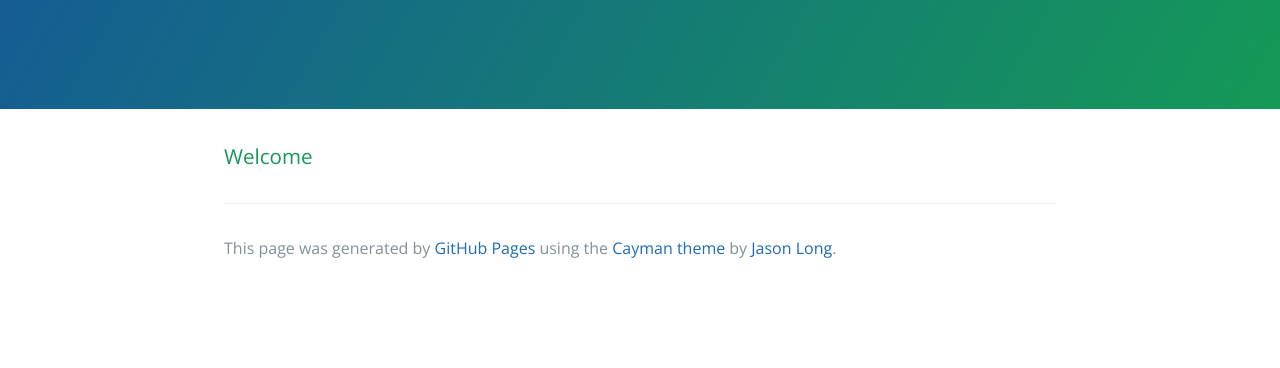
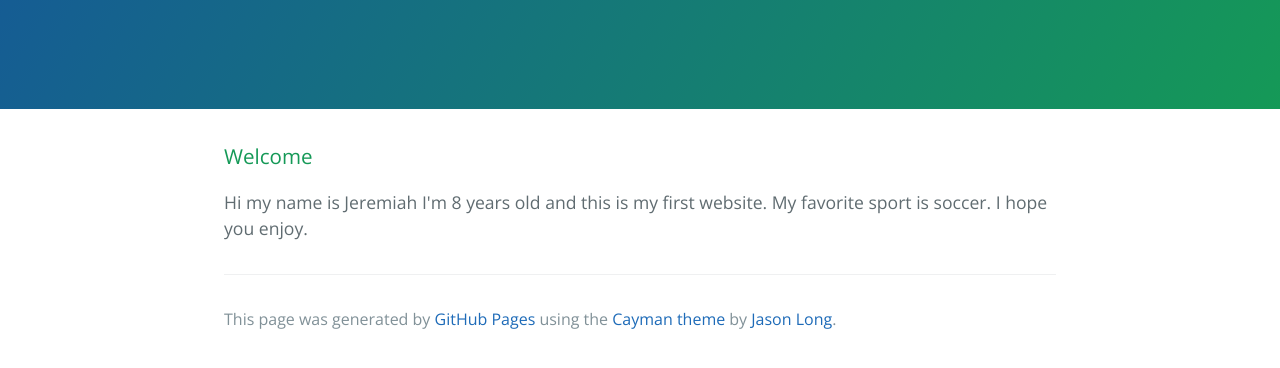
Before and after one commit to jeremiahjj/jeremiahjj.github.io, a plain HTML site: page index.html in a window 1280 px wide. Shown: the part 208-576 px from the top of the page. Drawn offline with nearby package versions, Linux system fonts and the light colour scheme.

Commit message:
Replace master branch with page content via GitHub

```diff
--- a/index.html
+++ b/index.html
@@ -19,6 +19,10 @@
       <h3>
 <a id="welcome" class="anchor" href="#welcome" aria-hidden="true"><span aria-hidden="true" class="octicon octicon-link"></span></a>Welcome</h3>
 
+<p>Hi my name is Jeremiah I'm 8 years old and this is my first website.
+My favorite sport is soccer.
+I hope you enjoy.</p>
+
       <footer class="site-footer">
 
         <span class="site-footer-credits">This page was generated by <a href="https://pages.github.com">GitHub Pages</a> using the <a href="https://github.com/jasonlong/cayman-theme">Cayman theme</a> by <a href="https://twitter.com/jasonlong">Jason Long</a>.</span>
--- a/params.json
+++ b/params.json
@@ -1,6 +1,6 @@
 {
   "name": "Jeremiah",
   "tagline": "Hi this is my website.",
-  "body": "### Welcome\r\n",
+  "body": "### Welcome\r\nHi my name is Jeremiah I'm 8 years old and this is my first website.\r\nMy favorite sport is soccer.\r\nI hope you enjoy.",
   "note": "Don't delete this file! It's used internally to help with page regeneration."
 }
```
